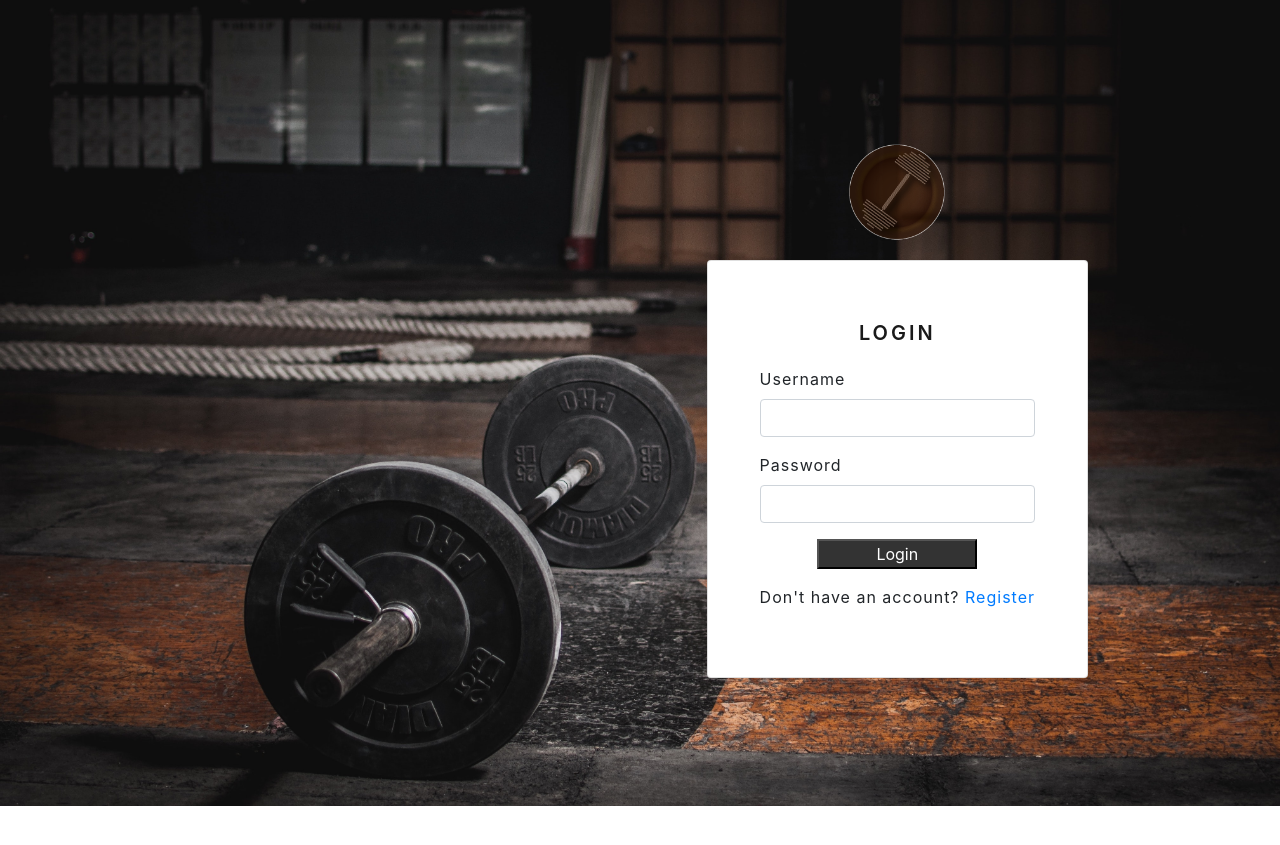
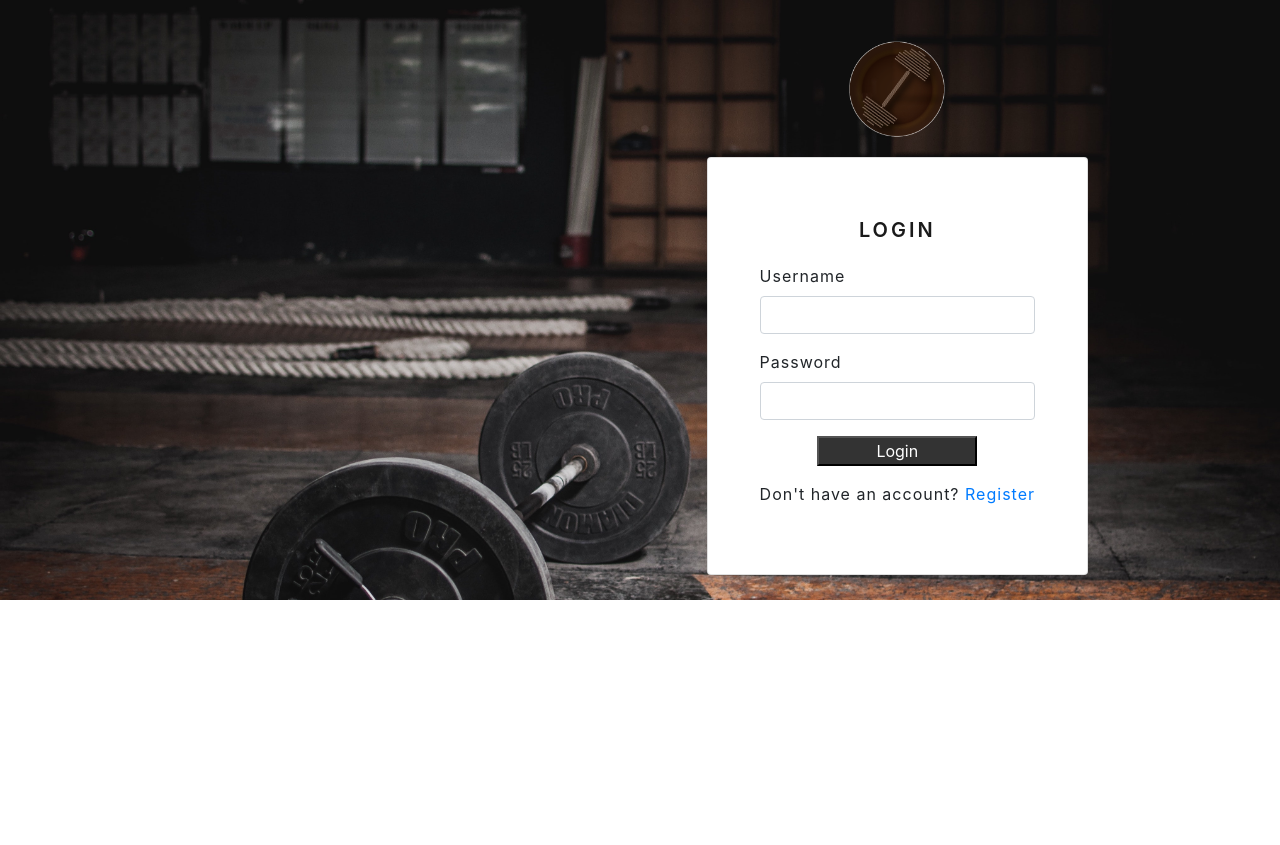
Before and after one commit to aryamanpsingh/IronLog, a Django app: page / in a window 1280 px wide. Shown: the top 845 px of the page. Run offline with Django 3.2, Linux system fonts and the light colour scheme; data that the repository does not hold is empty; some libraries are stand-ins or nearby versions.

Commit message:
edited mobile layout

```diff
--- a/frontend/static/frontend/styles/landing.css
+++ b/frontend/static/frontend/styles/landing.css
@@ -95,7 +95,7 @@ header .display-3 {
   header {
     position: relative;
     background-color: black;
-    height: 100%;
+    height: 600px;
     min-height: 33rem;
     width: 100%;
     overflow: scroll;
```
